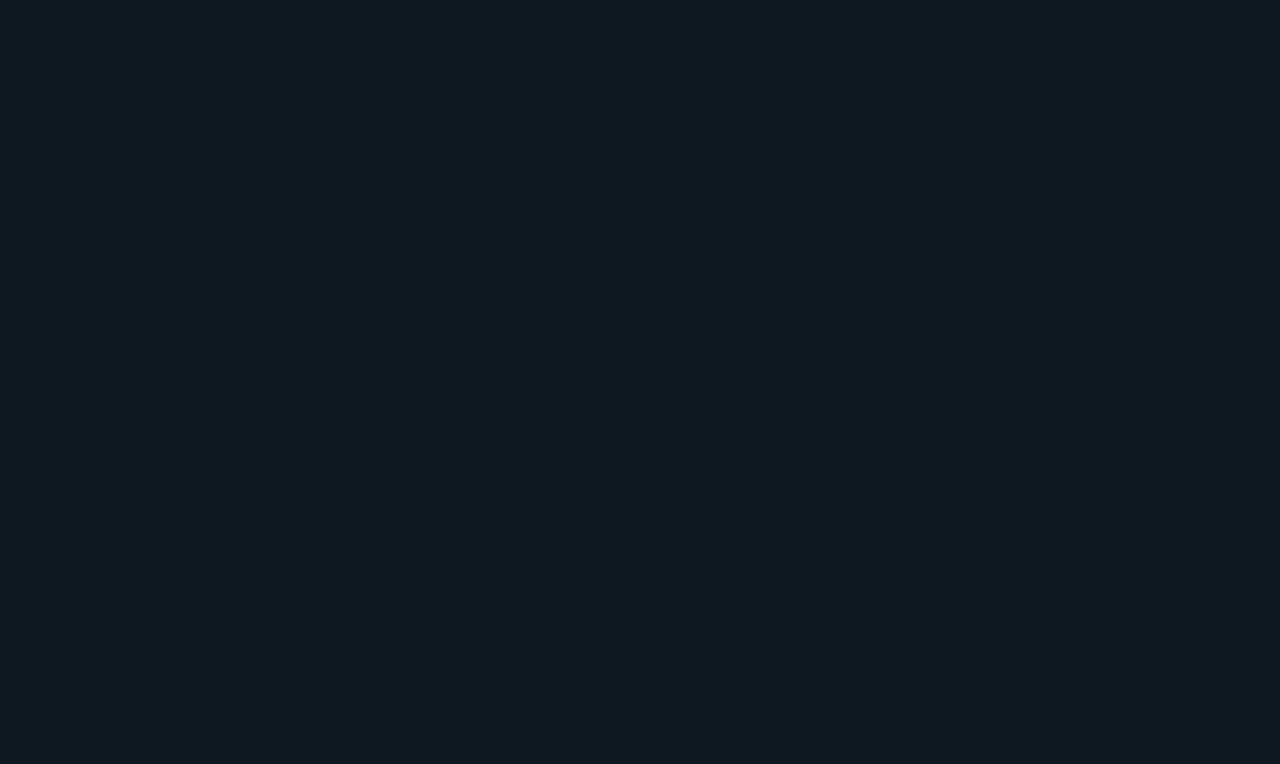
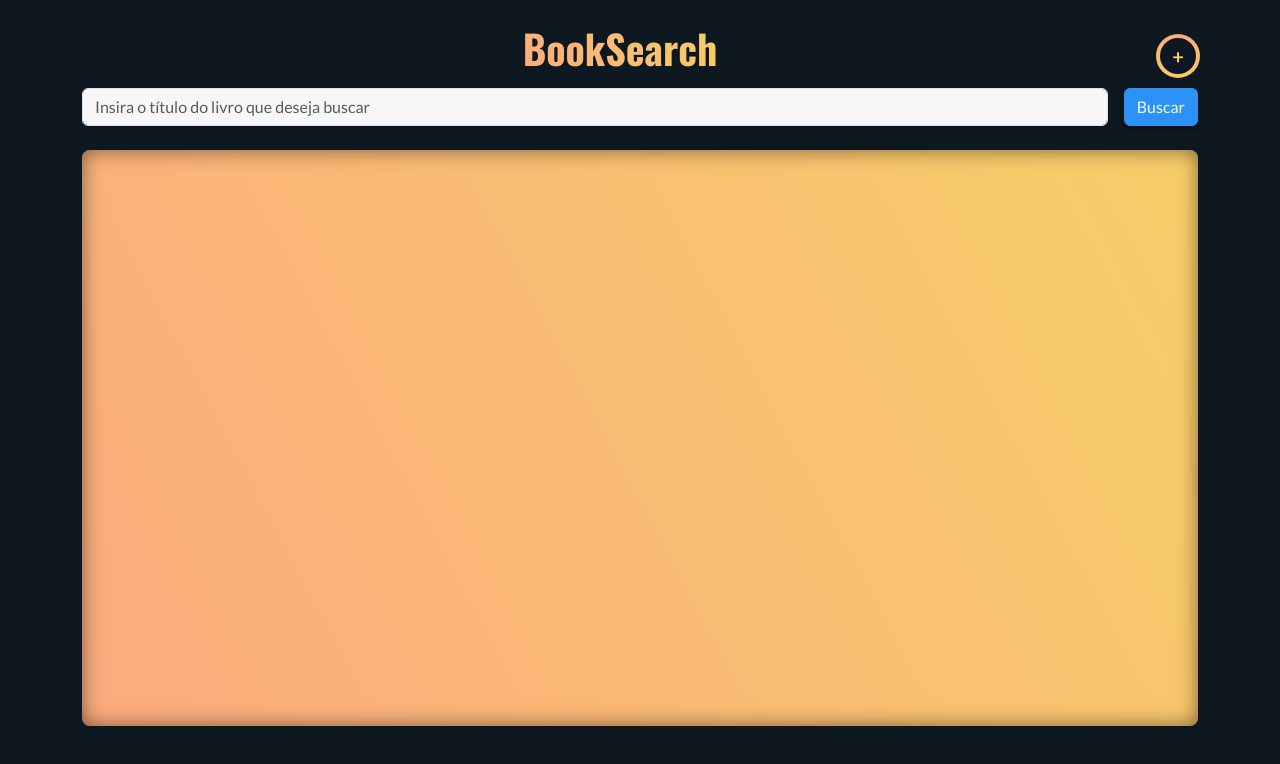
Before and after one commit to erickelsas/web-fullstack, a React (Create React App) app: page /home in a window 1280 px wide. Before the commit this address had no page. Shown: the top 764 px of the page. Built offline with nearby package versions, Linux system fonts and the light colour scheme.

Commit message:
login + add button

```diff
--- a/src/App.js
+++ b/src/App.js
@@ -2,12 +2,14 @@ import { BrowserRouter, Route, Routes } from 'react-router-dom';
 import './App.css';
 import SearchBooks from './pages/SearchBooks';
 import BookDetails from './pages/BookDetails';
+import Login from './pages/Login';
 
 function App() {
   return (
     <BrowserRouter>
         <Routes>
-          <Route path="/" element={<SearchBooks />} />
+          <Route path="/" element={<Login />} />
+          <Route path="/home" element={<SearchBooks />} />
           <Route path="/book/:bookId" element={<BookDetails />} />
         </Routes>
     </BrowserRouter>
--- /dev/null
+++ b/src/pages/Login.js
@@ -0,0 +1,27 @@
+import React from "react";
+import { useNavigate } from "react-router-dom";
+import "./css/Login.css";
+
+const Login = () => {
+  const navigate = useNavigate();
+
+  const handleClick = (event) => {
+    event.preventDefault();
+    navigate("/home");
+  };
+
+  return (
+    <div className="login-container">
+      <div className="login-box">
+        <h2>BookSearch</h2>
+        <form>
+          <input type="text" placeholder="Usuário" required />
+          <input type="password" placeholder="Senha" required />
+          <button onClick={handleClick}>Entrar</button>
+        </form>
+      </div>
+    </div>
+  );
+};
+
+export default Login;
--- a/src/pages/SearchBooks.js
+++ b/src/pages/SearchBooks.js
@@ -91,7 +91,11 @@ function SearchBooks() {
 
     return (
         <Container className='search-books'>
-            <h1>BookSearch</h1>
+            <div className='title-container'>
+                <div></div>
+                <h1>BookSearch</h1>
+                <button className='addButton'>+</button>
+            </div>
             <SearchForm setError={setError} setQuery={setQuery} onSearch={(query) => handleSearch(query)}/>
             <Row className='books-container'>
                 {loading && (<div className='d-flex justify-content-center'><div className="lds-ellipsis"><div></div><div></div><div></div><div></div></div></div>)}
--- /dev/null
+++ b/src/pages/css/Login.css
@@ -0,0 +1,50 @@
+.login-container {
+    display: flex;
+    justify-content: center;
+    align-items: center;
+    width: 100%;
+    height: 95vh;
+}
+
+.login-box {
+    background: linear-gradient(62deg, #FBAB7E 0%, #F7CE68 100%);
+    padding: 30px;
+    border-radius: 12px;
+    box-shadow: 0 8px 16px rgba(255, 255, 255, 0.2);
+    text-align: center;
+    width: 300px;
+}
+
+.login-box h2 {
+    font-size: 24px;
+    color: #0F1624;
+    margin-bottom: 20px;
+}
+
+.login-box input {
+    width: 100%;
+    padding: 10px;
+    margin: 10px 0;
+    border: none;
+    border-radius: 8px;
+    font-size: 16px;
+    text-align: center;
+    outline: none;
+}
+
+.login-box button {
+    width: 100%;
+    padding: 12px;
+    border: none;
+    border-radius: 8px;
+    font-size: 16px;
+    font-weight: bold;
+    color: #F7CE68;
+    background: var(--background);
+    cursor: pointer;
+    transition: 0.3s;
+}
+
+.login-box button:hover {
+    transform: scale(1.05);
+}
--- a/src/pages/css/SearchBooks.css
+++ b/src/pages/css/SearchBooks.css
@@ -117,6 +117,69 @@ background-color: #C6AD8F;
   left: 56px;
   animation: lds-ellipsis3 0.6s infinite;
 }
+
+.title-container{
+  display: flex;
+  justify-content: space-between;
+  align-items: center;
+
+  width: 100%;
+}
+
+.title-container .addButton {
+  background-color: transparent;
+  height: 40px;
+  width: 40px;
+  font-size: 20px;
+  font-weight: bold;
+  border-radius: 50%;
+  color: #F7CE68;
+  position: relative;
+  display: flex;
+  align-items: center;
+  justify-content: center;
+  border: none;
+  overflow: visible;
+}
+
+.title-container .addButton::before {
+  content: "";
+  position: absolute;
+  top: -2px;
+  left: -2px;
+  right: -2px;
+  bottom: -2px;
+  border-radius: 50%;
+  background: conic-gradient(from 0deg, #FBAB7E, #F7CE68, #FBAB7E);
+  z-index: -1;
+  animation: rotateBorder 2s linear infinite paused;
+}
+
+.title-container .addButton::after {
+  content: "";
+  position: absolute;
+  top: 2px;
+  left: 2px;
+  right: 2px;
+  bottom: 2px;
+  border-radius: 50%;
+  background-color: #0F1624;
+  z-index: -1;
+}
+
+.title-container .addButton:hover::before {
+  animation-play-state: running;
+}
+
+@keyframes rotateBorder {
+  0% {
+    transform: rotate(0deg);
+  }
+  100% {
+    transform: rotate(360deg);
+  }
+}
+
 @keyframes lds-ellipsis1 {
   0% {
     transform: scale(0);
```
